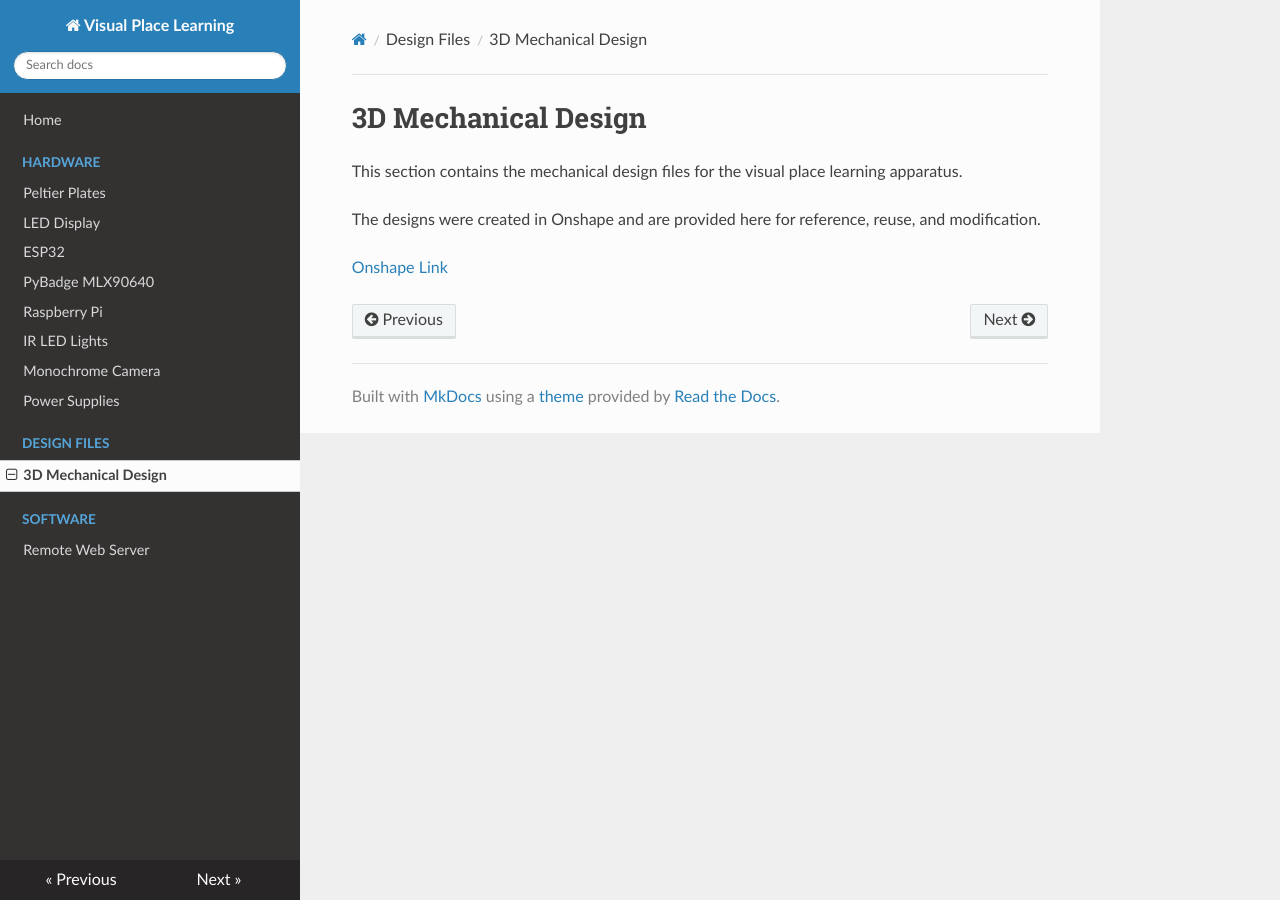
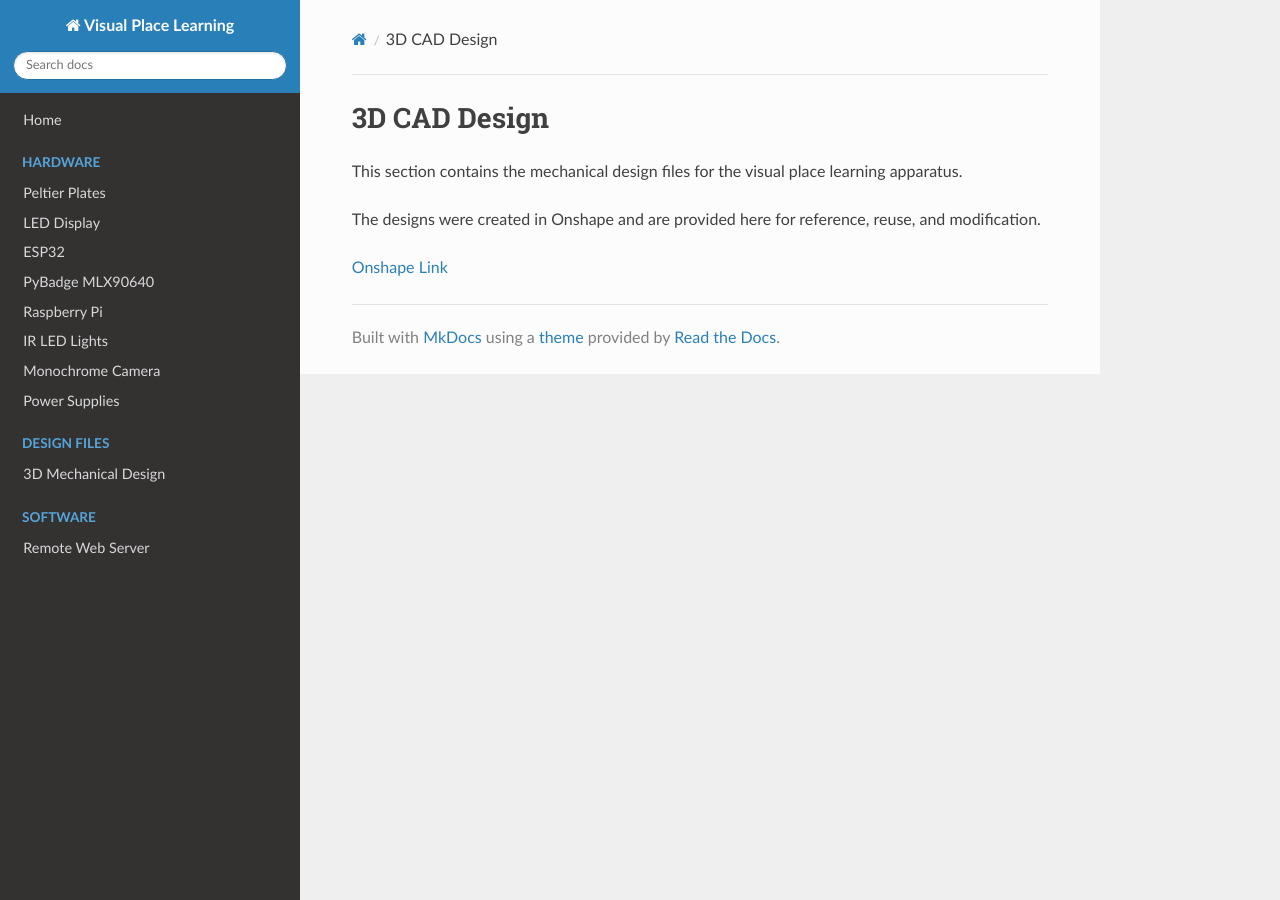
Before and after one commit to ajadismail2/Visual-place-learning, an MkDocs documentation site: the page built from docs/design/3d_CAD.md, in a window 1280 px wide. Built offline with MkDocs 1.6.1, drawn with Linux system fonts in a browser that asks for light colours; nearby versions of some CDN libraries.

Commit message:
Update and rename 3d_design.md to 3d_CAD.md

```diff
--- a/docs/design/3d_design.md
+++ b/docs/design/3d_CAD.md
@@ -1,4 +1,4 @@
-# 3D Mechanical Design
+# 3D CAD Design
 
 This section contains the mechanical design files for the visual place learning apparatus.
 
```
